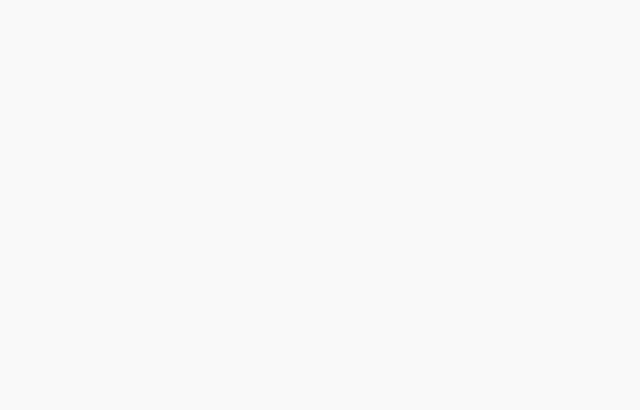
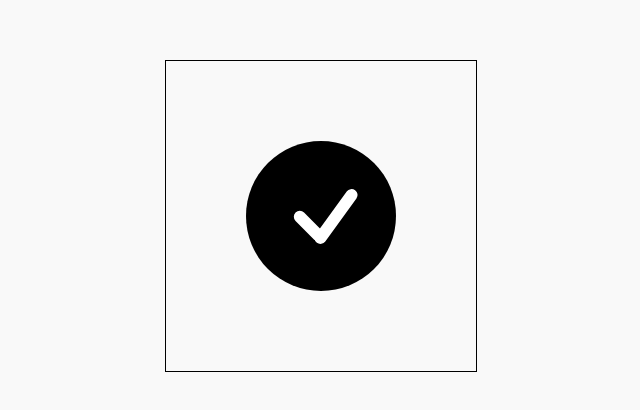
Before and after one commit to Tulsiyan-Fashion-pvt-ltd/Hooter_frontend, a React (Vite) app: page /confirm in a window 1280 px wide. Before the commit this address had no page. Shown: the part 184-594 px from the top of the page, without its empty margins (319-959 px from the left). Built offline with nearby package versions, Linux system fonts and the light colour scheme.

Commit message:
confirm sign

```diff
--- a/src/App.jsx
+++ b/src/App.jsx
@@ -5,6 +5,7 @@ import Register from "./pages/register";
 import Signup from "./pages/signup";
 import {Protect, PreventAuth} from './modules/auth';
 import Layout from "./layout";
+import ConfirmAnnimation from "./components/confirmAnnimation";
 
 function App() {
   return (
@@ -27,6 +28,7 @@ function App() {
         </PreventAuth>}/>
 
       <Route path="/register" element={<Register/>}/>
+      <Route path="/confirm" element={<ConfirmAnnimation/>}/>
     </Routes>
   );
 }
--- /dev/null
+++ b/src/components/confirmAnnimation.jsx
@@ -0,0 +1,18 @@
+import styles from "../css/components/ConfirmAnnimation.module.css";
+import clsx from "clsx";
+
+export default function ConfirmAnnimation()
+{
+    return(
+        <div className={styles.body}>
+            <div className={styles.container}>
+                <div className={styles.confimationCircle}>
+                    <div className={styles.checkContainer}>
+                        <div className={clsx(styles.tickLeft, styles.check)}></div>
+                        <div className={clsx(styles.tickRight, styles.check)}></div>
+                    </div>
+                </div>
+            </div>
+        </div>
+    )
+}
--- /dev/null
+++ b/src/css/components/ConfirmAnnimation.module.css
@@ -0,0 +1,51 @@
+.body{
+    background-color: var(--main-color--2);
+    height: 100svh;
+    width: 100%;
+    display: flex;
+    justify-content: center;
+    align-items: center;
+}
+
+.confimationCircle{
+    width: 150px;
+    height: 150px;
+    border-radius: 50%;
+    background-color: var(--second-color--);
+    display: flex;
+  justify-content: center;
+  align-items: center;
+}
+
+.container{
+    border: 1px solid black;
+  padding: 5rem;
+}
+
+.checkContainer{
+    display: flex;
+    justify-content: center;
+    align-items: center;
+}
+
+.check{
+    background-color: var(--main-color--);
+    border-radius: 50px;
+}
+
+.tickLeft{
+width: 12px;
+  height: 38px;
+  transform: rotate(-45deg);
+  position: relative;
+  right: 6px;
+  top: 10px;
+}
+
+.tickRight{
+width: 12px;
+  height: 65px;
+  transform: rotate(36deg);
+  position: relative;
+  left: 9px;
+}
--- a/src/pages/register.jsx
+++ b/src/pages/register.jsx
@@ -19,6 +19,8 @@ const Register = () => {
     const [estYear, setEstYear] = useState('');
     const [formError, setFormError] = useState();
     const [loading, setLoading] = useState(false);
+    const [POCSelect, setPOCSelect] = useState(false);
+
     const [POC, setPOC] = useState({
         'self': 'false',
         'name': '',
@@ -96,7 +98,7 @@ const Register = () => {
         })
 
         // validating password
-        if (POC.self==false&&(POC.password < 6 && POC.password != POC.confPassword))
+        if (POC.self==false&&(POC.password.length < 6 || POC.password != POC.confPassword))
         {
             setFormError("password must at least contain 6 characters. Password should match the confirm password")
             return;
@@ -108,10 +110,10 @@ const Register = () => {
         }
 
         setLoading(true);
-        try{
+        try {
             const response = await fetch(`${route}/register`, {
                 method: 'post',
-            headers: {'Content-Type': 'application/json'},
+                headers: { 'Content-Type': 'application/json' },
                 credentials: 'include',
                 body: JSON.stringify({
                     'brand': {
@@ -127,16 +129,37 @@ const Register = () => {
                 })
             })
 
-        const data = await response.get_json()
+            const data = await response.json()
 
             // if response is not 201 then stop loading spinner and show error message
-        if (response.status!=201)
-        {
-            setFormError(data.message)
+            if (response.status != 201) {
+                setFormError(data.message);
+            }
+
+            setPincode('');
+            setEntityName('');
+            setBrandName('');
+            setNiche('');
+            setGstin('');
+            setPlan('');
+            setAddress('');
+            setEstYear('');
+            setPOC({
+                'self': 'false',
+                'name': '',
+                'number': '',
+                'email': '',
+                'designation': '',
+                'access': '',
+                'password': '',
+                'confPassword': ''
+            })
+
+            setPOCSelect(false)
+
             setLoading(false);
         }
-        }
-        catch(error){
+        catch (error) {
             setLoading(false)
             setFormError(error)
         }
@@ -150,7 +173,7 @@ const Register = () => {
         // else show the already fetched data from the state to avoid fetching same details
         if (value==true)
         {
-            setPOC((prev)=>({...prev, [self]:'true'}))
+            setPOC((prev)=>({...prev, ['self']:'true'}))
         }
 
         if (value == true && (fetchedPOC==null))
@@ -167,7 +190,7 @@ const Register = () => {
         {
             setPOC((prev) => ({
               ...prev,
-              ['self']: true,
+              ['self']: 'false',
               ['name']: '',
               ['number']: '',
               ['email']: '',
@@ -255,7 +278,7 @@ const Register = () => {
                     <h2>POC</h2>
                     <div id="select" className={styles.selectPOC}>
                         <label htmlFor="selfPOC">
-                            <input onChange={(e)=>{handlePOC(e.target.checked)}} type="checkbox" className={styles.selfPOC} name="selfPOC" id="selfPOC" />
+                            <input onChange={(e)=>{setPOCSelect(e.target.checked); handlePOC(e.target.checked)}} type="checkbox" className={styles.selfPOC} name="selfPOC" id="selfPOC" checked={POCSelect}/>
                             I am the POC
                         </label>
                     </div>
```
Lines whose indentation alone changed are shown as unchanged.
